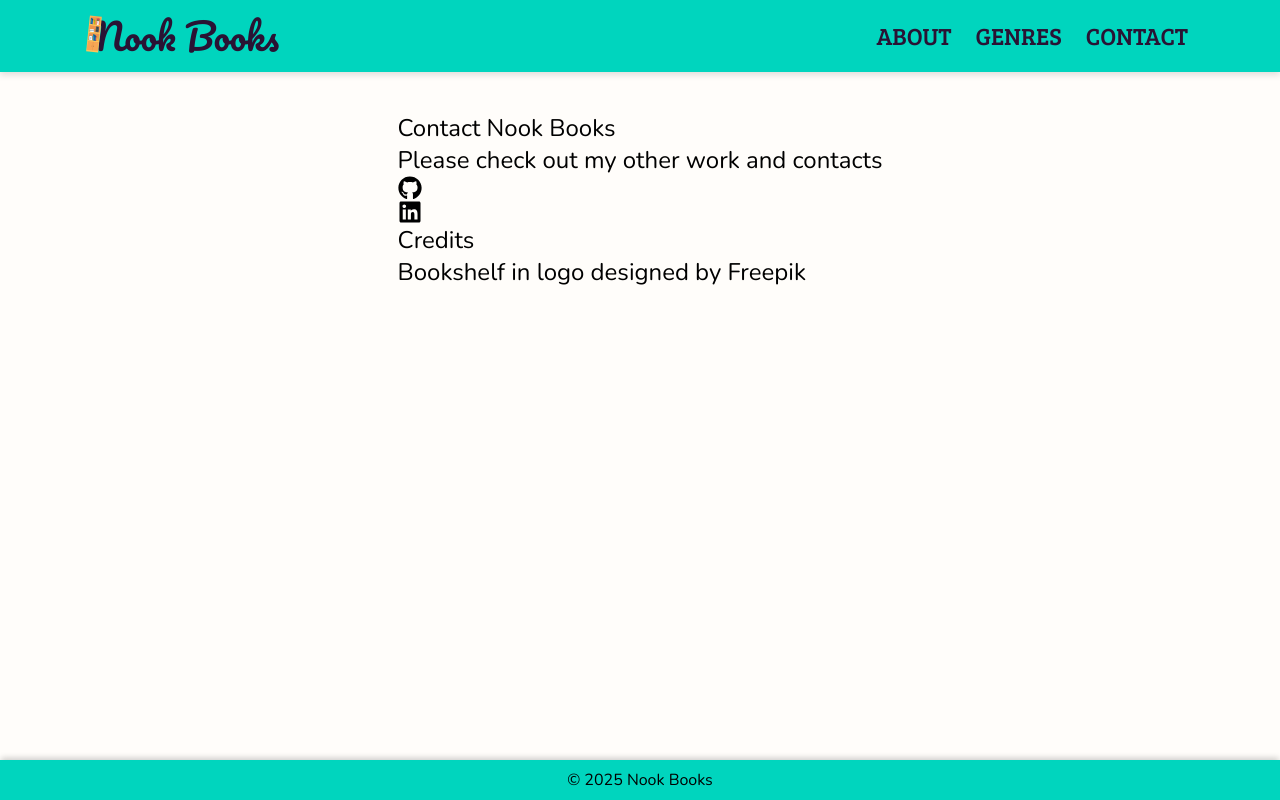
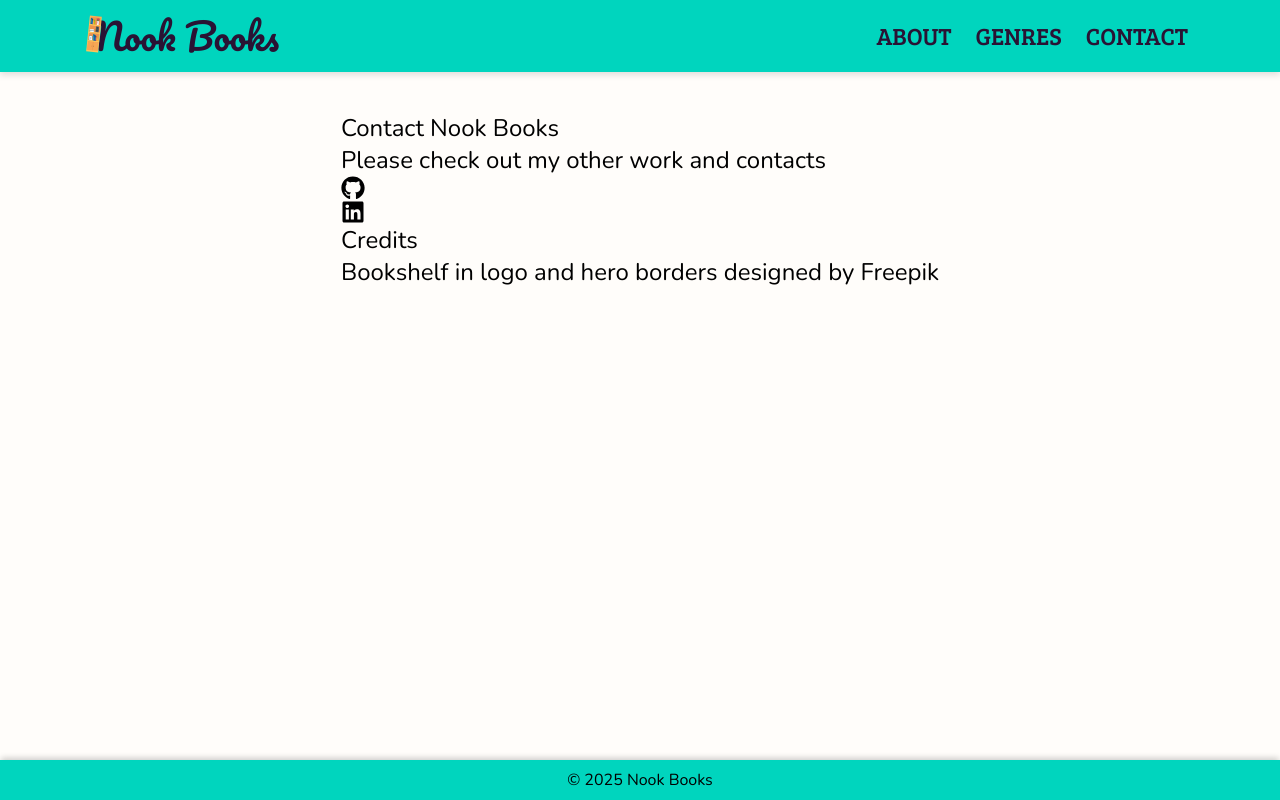
Before and after one commit to MinoshkaBocarro/nook-books, a Next.js app: page /contact in a window 1280 px wide. Built offline with nearby package versions, Linux system fonts and the light colour scheme; no server answers.

Commit message:
Add hero border images

```diff
--- a/src/pages/contact.jsx
+++ b/src/pages/contact.jsx
@@ -17,7 +17,7 @@ function ContactPage() {
 			</a>
 			<h2>Credits</h2>
 			<p>
-				Bookshelf in logo designed by
+				Bookshelf in logo and hero borders designed by
 				<a href="https://www.freepik.com"> Freepik</a>
 			</p>
 		</>
```
Also changed, not shown: public/hero-edge-bottom.jpg (added), public/hero-edge-top.jpg (added).
